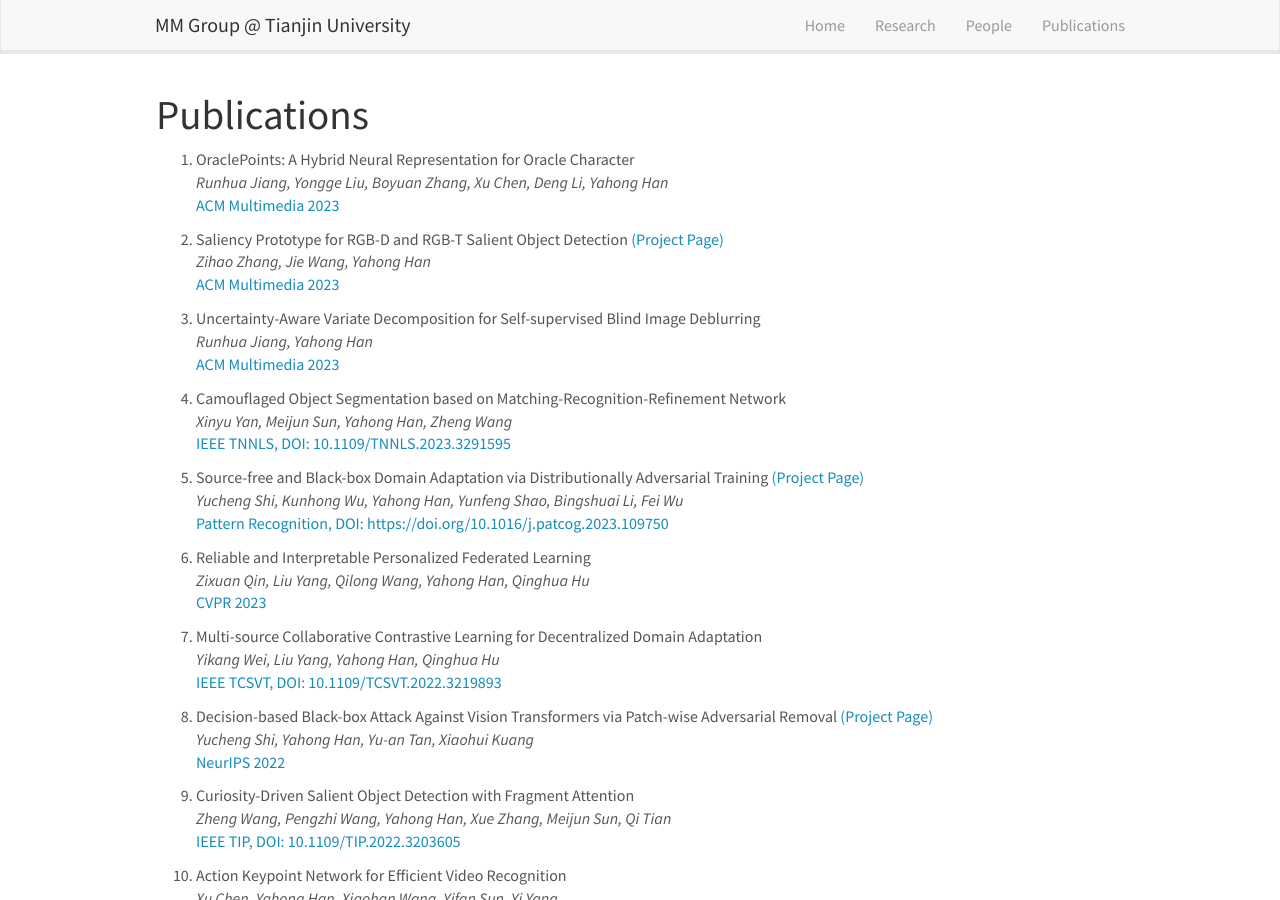
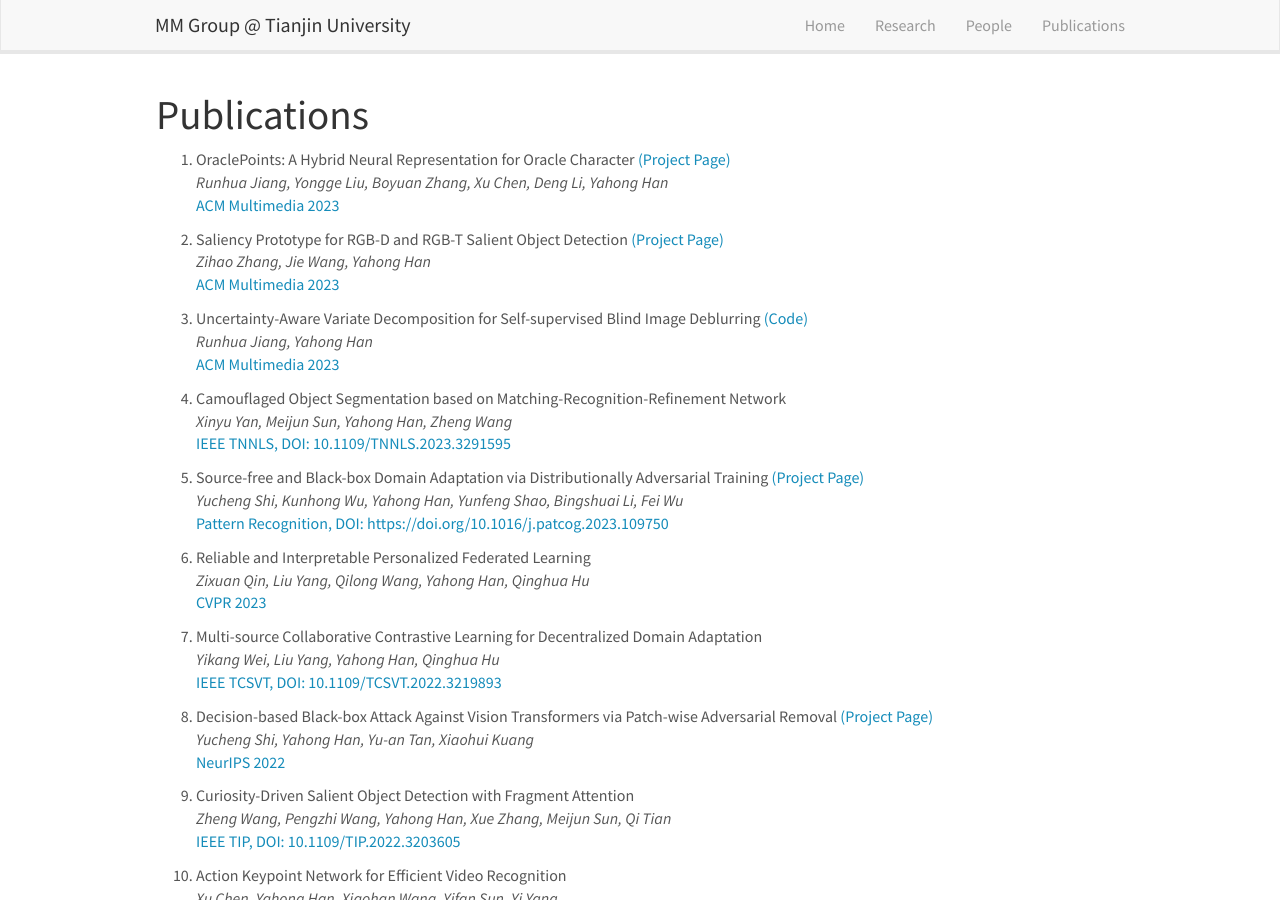
Before and after one commit to tjumm/tjumm.github.io, a Jekyll site: the page built from _pages/publications.md, in a window 1280 px wide and 900 px high. Built offline with Jekyll 4.4.1, drawn with Linux system fonts in a browser that asks for light colours; comment, search, counter and statistics services are not loaded.

Commit message:
add project page

```diff
--- a/_data/publist.yml
+++ b/_data/publist.yml
@@ -1,4 +1,4 @@
-- title: "1. OraclePoints: A Hybrid Neural Representation for Oracle Character"
+- title: "1. OraclePoints: A Hybrid Neural Representation for Oracle Character <a href='https://ddghjikle.github.io/'>(Project Page)</a>"
   image: dummy.png
   description:
   authors: Runhua Jiang, Yongge Liu, Boyuan Zhang, Xu Chen, Deng Li, Yahong Han
@@ -16,7 +16,7 @@
     display: ACM Multimedia 2023
   highlight: 0
 
-- title: "1. Uncertainty-Aware Variate Decomposition for Self-supervised Blind Image Deblurring"
+- title: "1. Uncertainty-Aware Variate Decomposition for Self-supervised Blind Image Deblurring <a href='https://github.com/ddghjikle/MM-2023-USDF'>(Code)</a>"
   image: dummy.png
   description:
   authors: Runhua Jiang, Yahong Han
```
